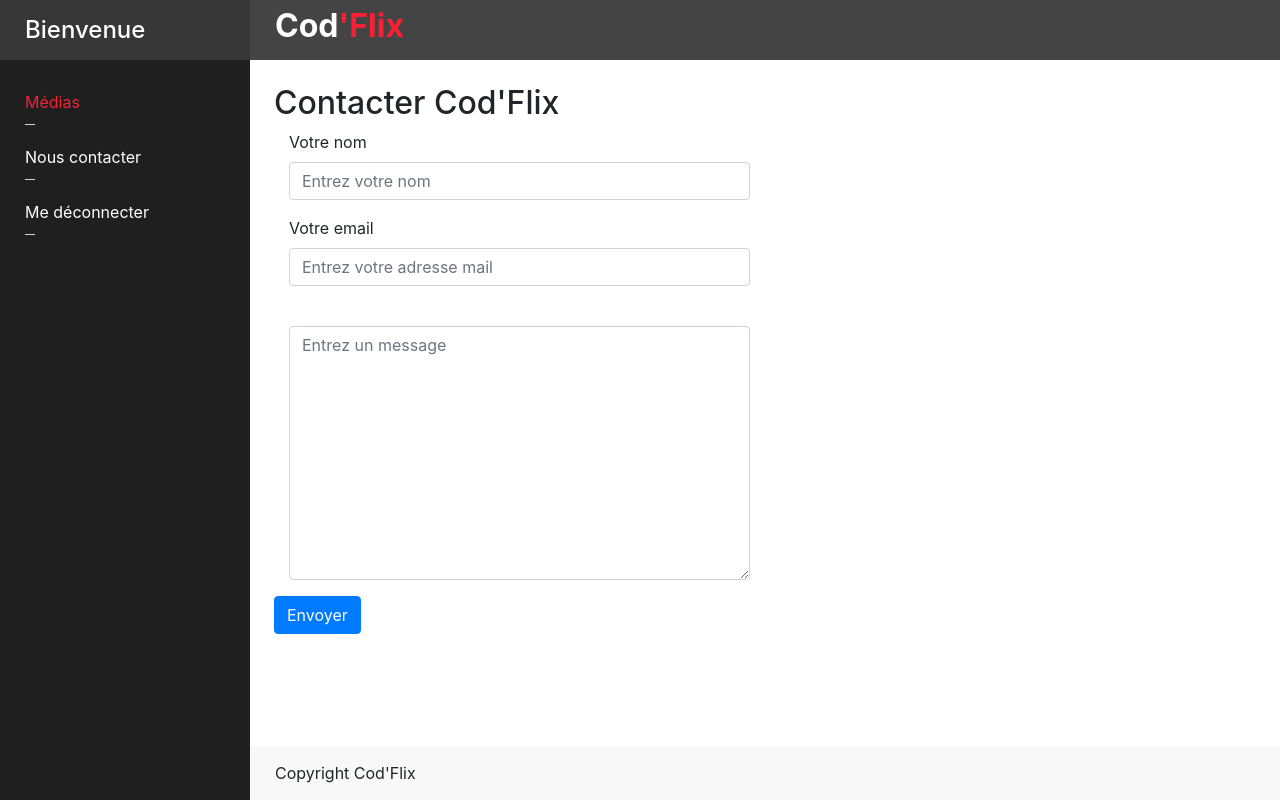
After one commit to dyvisyon/EC-Code-RuaultK, a PHP site: page /view/contact.php in a window 1280 px wide. The commit adds this page. Run offline with PHP 8.4, Linux system fonts and the light colour scheme; some libraries are stand-ins or nearby versions.

Commit message:
Streaming film

```diff
--- a/controller/MediaController.php
+++ b/controller/MediaController.php
@@ -26,4 +26,5 @@ function detailPage( $id ) {
         $media = Media::displayAMedia($id);
         require_once("view/detail.php");
     }
+
 }
--- a/model/media.php
+++ b/model/media.php
@@ -116,7 +116,7 @@ class Media {
 
       $id = htmlentities($_GET['media']);
       $db   = init_db();
-      $req = $db->query('SELECT * FROM media AS me INNER JOIN genre ge On me.genre_id = ge.id WHERE me.id = \'' . $id . '\';');
+      $req = $db->query('SELECT * FROM media INNER JOIN genre On media.genre_id = genre.id WHERE media.id = \'' . $id . '\';');
       $req->execute(array( $id ));
 
       $db = null;
--- /dev/null
+++ b/view/contact.php
@@ -0,0 +1,37 @@
+<?php ob_start(); ?>
+
+
+<div class="row">
+    <div class="col-md-12">
+        <h2 class="">Contacter Cod'Flix</h2>
+        <form action="" method="post">
+            <div class="col-md-6">
+                <div class="form-group">
+                    <label for="inputname">Votre nom</label>
+                    <input type="text" name="name" class="form-control" id="inputname" placeholder="Entrez votre nom" required>
+                </div>
+            </div>
+            <div class="col-md-6">
+                <div class="form-group">
+                    <label for="inputemail">Votre email</label>
+                    <input type="email" name="email" class="form-control" id="inputemail" placeholder="Entrez votre adresse mail" required>
+                </div>
+            </div>
+            <div class="col-md-6">
+                <div class="form-group">
+                    <label for="inputmessage"></label>
+                    <textarea name="message" id="inputmessage" cols="30" rows="10" class="form-control" placeholder="Entrez un message" required></textarea>
+                </div>
+            </div>
+            <button type="submit" class="btn btn-primary">Envoyer</button>
+        </form>
+    </div>
+</div>
+
+<?php
+$content = ob_get_clean();
+
+?>
+
+
+<?php require('dashboard.php'); ?>
--- a/view/dashboard.php
+++ b/view/dashboard.php
@@ -19,7 +19,7 @@
         <div class="sidebar-menu">
           <ul>
             <li class="active"><a href="index.php?action=mediaList">Médias</a></li>
-            <li><a href="#">Nous contacter</a></li>
+            <li><a href="index.php?action=contact">Nous contacter</a></li>
             <li><a href="index.php?action=logout">Me déconnecter</a></li>
           </ul>
         </div>
--- a/view/mediaListView.php
+++ b/view/mediaListView.php
@@ -23,6 +23,7 @@
                 </div>
             </div>
             <div class="title"><?= $media['title']; ?></div>
+            <div class="title"><?= $media['release_date'] ?></div>
         </a>
     <?php endforeach; ?>
 </div>
```
Also changed, not shown: controller/contactController.php (added, +12 -0 lines), controller/movieController.php (added, +16 -0 lines), index.php (+17 -3 lines), model/movie.php (added, +60 -0 lines), view/detail.php (+1 -34 lines), view/movieView.php (added, +15 -0 lines), public/css/layout/pages/detail.css (added).
